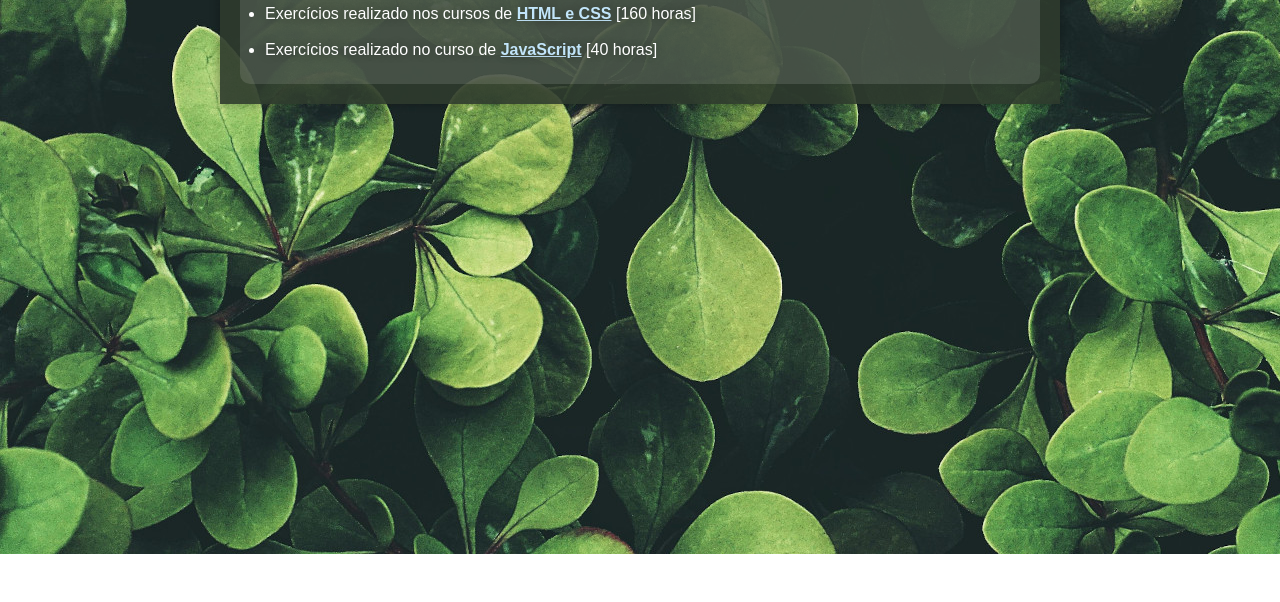
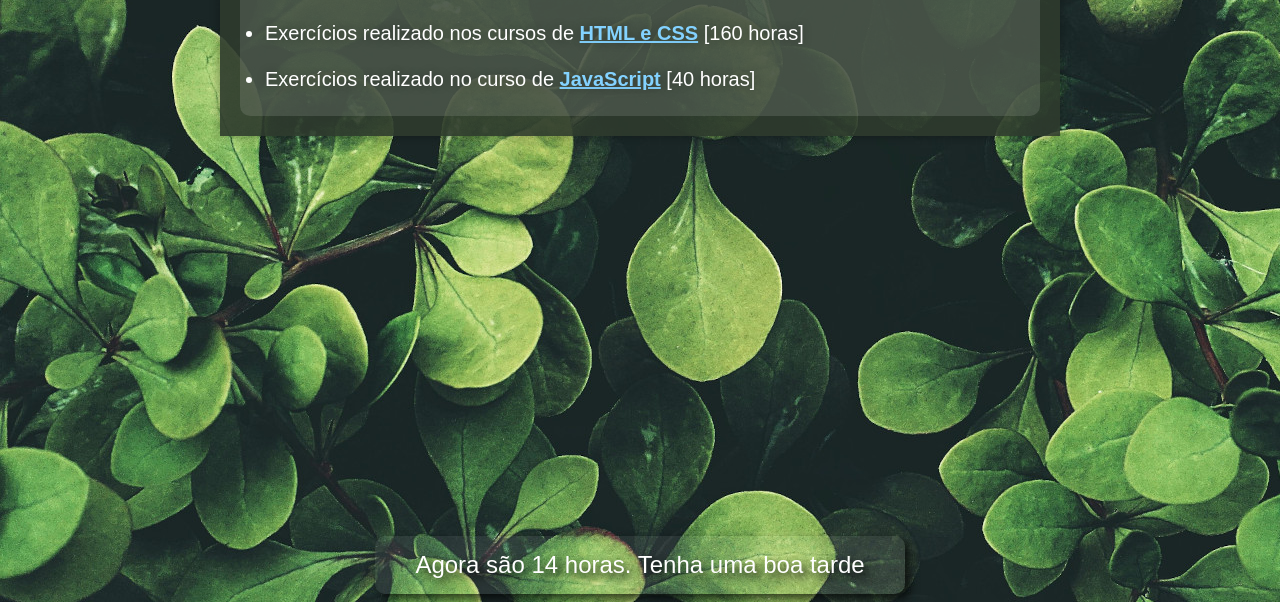
Before and after one commit to gg-br/portfolio, a plain HTML site: page index.html in a window 1280 px wide. Shown: the part 246-848 px from the top of the page. Before the commit the page ends 800 px from the top, so only its background shows below. Drawn offline with Linux system fonts and the light colour scheme.

Commit message:
24/04/24

```diff
--- a/estilos/style.css
+++ b/estilos/style.css
@@ -25,8 +25,7 @@ body
     font-family: Arial, Helvetica, sans-serif;
     color: white;
     background-size: auto;
-
-
+    font-size: 15pt;
 }
 
 main
@@ -42,7 +41,7 @@ main
 
 main a
 {
-    color: rgb(194, 229, 250);
+    color: rgb(131, 210, 255);
     font-weight: bold;
 }
 
@@ -106,3 +105,18 @@ iframe
     margin: auto;
     border: 2px solid black;
 }
+
+section
+{
+    background: rgba(255, 255, 255, 0.068);
+    color: white;
+    border-radius: 10px;
+    padding: 15px;
+    width: 500px;
+    margin: auto;
+    box-shadow: 5px 5px 10px rgba(0, 0, 0, 0.671);
+    margin-top: 400px;
+    text-align: center;
+    text-shadow: 5px 5px 10px black;
+    font-size: 1.2em;
+}
--- a/index.html
+++ b/index.html
@@ -8,16 +8,15 @@
 </head>
 
 
-<body>
+<body onload="carregar()">
 
     <main>
+
         <aside>
+
             <h1>Olá, mundo!</h1>
             <h2>Portfolio em construção</h2>
             <h3>Espaço para facilitar o acesso aos links que estarei desenvolvendo</h3>
-
-
-
 
             <ul>
 
@@ -26,14 +25,27 @@
                 <br>
                 <li>Exercícios realizado no curso de <a href="#">JavaScript</a> [40 horas]</li>
 
+            </ul>
 
+        </aside>
 
-
-            </ul>
-        </aside>
     </main>
 
+    <section>
 
+        <div id="msg">
+
+        </div>
+
+        <div>
+
+        </div>
+
+    </section>
+
+    <script src="script.js">
+
+    </script>
 
 </body>
 </html>
--- /dev/null
+++ b/script.js
@@ -0,0 +1,28 @@
+function carregar()
+
+{
+    var data = new Date()
+    var hora = data.getHours()
+
+
+    msg.innerHTML = `Agora são ${hora} horas.`
+
+    if (hora >= 0 && hora < 12)
+    {
+        msg.innerHTML = `Agora são ${hora} horas. Tenha um bom dia`
+
+    }
+
+    else
+    {
+        if (hora >= 12 && hora < 18)
+        {
+            msg.innerHTML = `Agora são ${hora} horas. Tenha uma boa tarde`
+        }
+
+        else
+        {
+            msg.innerHTML = `Agora são ${hora} horas. Boa noite`
+        }
+    }
+}
```
